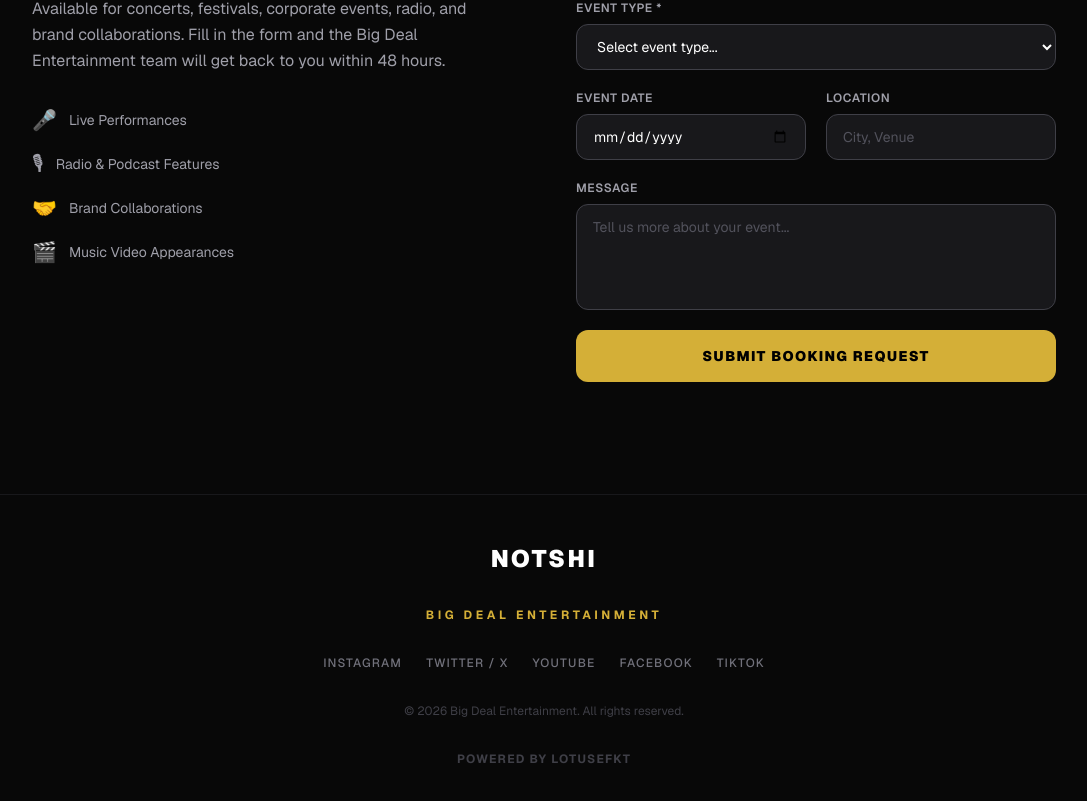
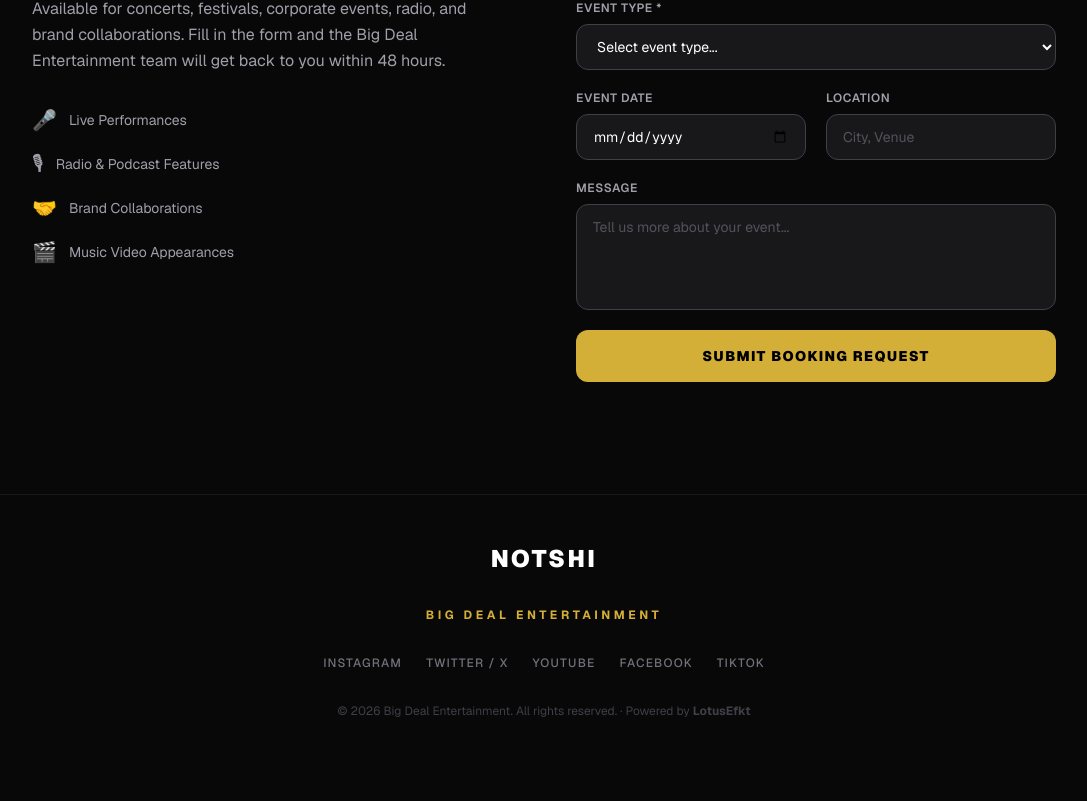
Before and after one commit to WrongIdea/notshi, a Next.js app: page / in a window 1280 px wide. Shown: the part 8757-9558 px from the top of the page, without its empty margins (96-1183 px from the left). After the commit the page ends 9524 px from the top, so only its background shows below. Built offline with nearby package versions, Linux system fonts and the light colour scheme.

Commit message:
move powered by inline with copyright

```diff
--- a/components/Footer.tsx
+++ b/components/Footer.tsx
@@ -31,17 +31,17 @@ export default function Footer() {
           ))}
         </div>
 
-        <p className="text-zinc-700 text-xs">
-          © {new Date().getFullYear()} Big Deal Entertainment. All rights reserved.
+        <p className="text-zinc-700 text-xs text-center">
+          © {new Date().getFullYear()} Big Deal Entertainment. All rights reserved. · Powered by{" "}
+          <a
+            href="https://lotus-efkt-portfolio.vercel.app/"
+            target="_blank"
+            rel="noopener noreferrer"
+            className="hover:text-[#D4AF37] transition-colors font-bold"
+          >
+            LotusEfkt
+          </a>
         </p>
-        <a
-          href="https://lotus-efkt-portfolio.vercel.app/"
-          target="_blank"
-          rel="noopener noreferrer"
-          className="text-zinc-700 hover:text-[#D4AF37] text-xs transition-colors uppercase tracking-widest font-bold"
-        >
-          Powered by LotusEfkt
-        </a>
       </div>
     </footer>
   );
```
